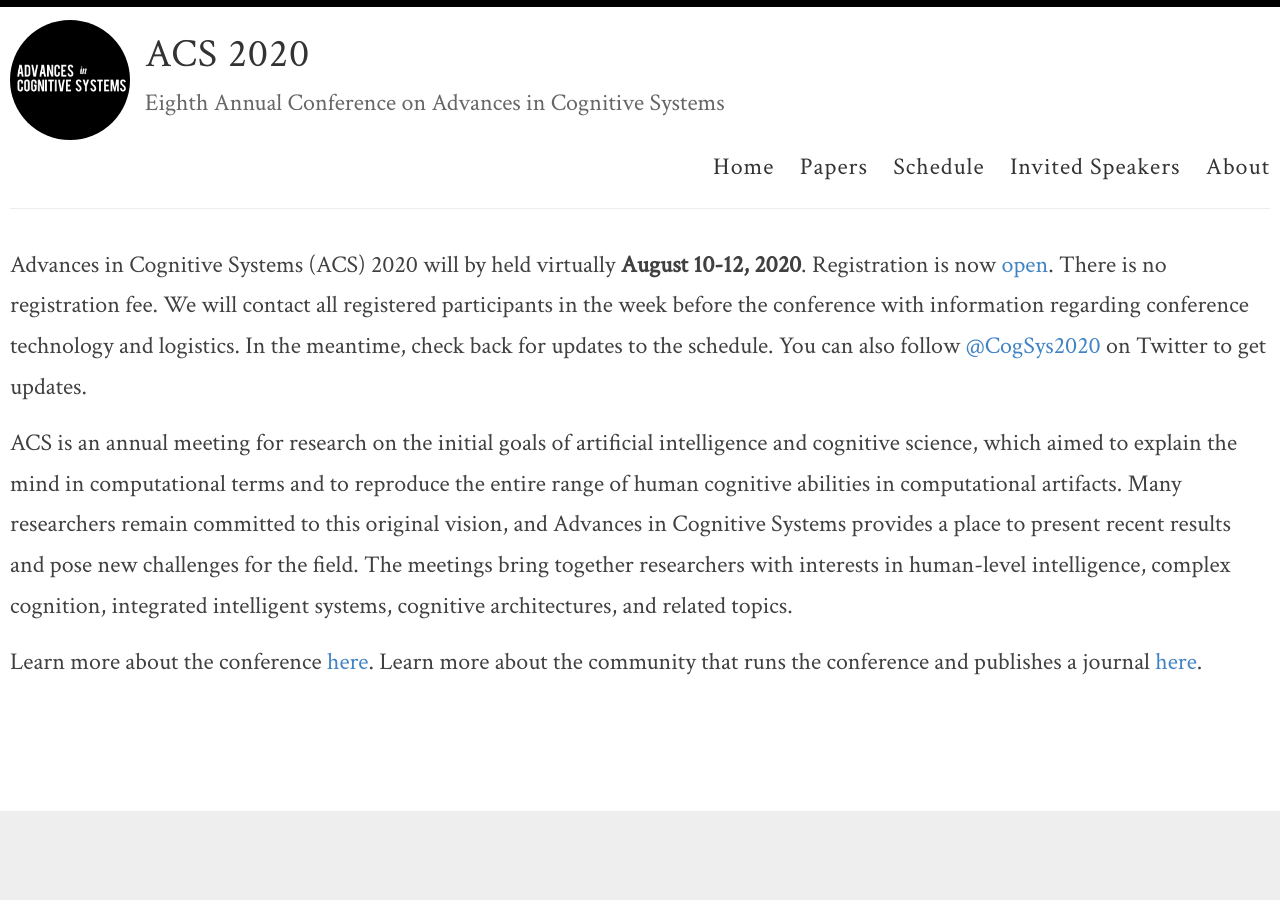
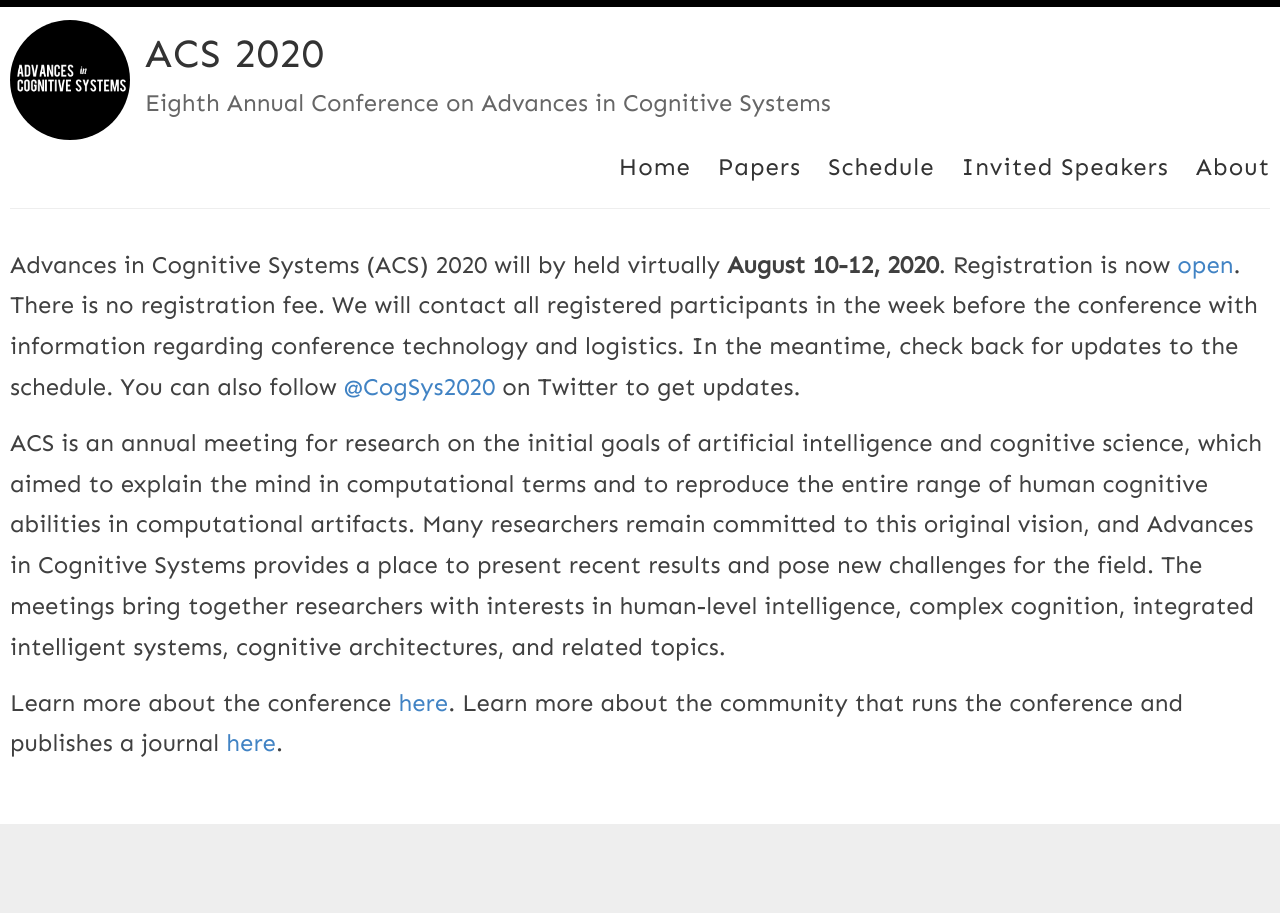
Before and after one commit to anna-reali/dc2021, a Jekyll site: the page built from index.md, in a window 1280 px wide. Built offline with Jekyll 4.4.1, drawn with Linux system fonts in a browser that asks for light colours.

Commit message:
Update style.scss

```diff
--- a/assets/style.scss
+++ b/assets/style.scss
@@ -13,7 +13,9 @@
 /* BASE RULES */
 /**************/
 
-@import url('https://fonts.googleapis.com/css2?family=Crimson+Text&display=swap');
+@import url('https://fonts.googleapis.com/css2?family=Sen&display=swap');
+
+
 
 html {
   font-size: 100%;
@@ -22,7 +24,7 @@ html {
 
 body {
   background: #fff;
-  font-family: 'Crimson Text', serif;
+  font-family: 'Sen', sans-serif;
   color: #404040;
   line-height: 1.7;
   font-weight: 400;
@@ -38,7 +40,7 @@ body {
 }
 
 h1, h2, h3, h4, h5, h6 {
-  font-family: 'Crimson Text', serif;
+  font-family: 'Sen', sans-serif;
   color: $darkerGray;
   font-weight: bold;
 
@@ -308,7 +310,7 @@ p > img {
   margin: 0;
   color: $darkGray;
   cursor: pointer;
-  font-family: 'Crimson Text', serif;
+  font-family: 'Sen', sans-serif;
   font-weight: 300;
   font-size: 40px;
   letter-spacing: 1px;
@@ -332,7 +334,7 @@ p > img {
 nav {
   float: right;
   margin-top: 23px; // @TODO: Vertically middle align
-  font-family: 'Crimson Text', serif;
+  font-family: 'Sen', sans-serif;
   font-size: 24px;
 
   @include mobile {
@@ -446,7 +448,7 @@ body:after {
 }
 
 .post h1{
-  font-family: 'Crimson Text', serif;
+  font-family: 'Sen', sans-serif;
   text-align: center;
   font-weight: bold;
   font-kerning: auto;
@@ -455,7 +457,7 @@ body:after {
 }
 
 .page h1{
-  font-family: 'Crimson Text', serif;
+  font-family: 'Sen', sans-serif;
   text-align: center;
   font-weight: bold;
   font-kerning: auto;
@@ -477,7 +479,7 @@ body:after {
 .cd-container a {
   color: #30434e;
   text-decoration: none;
-  font-family: 'Crimson Text', serif;
+  font-family: 'Sen', sans-serif;
 }
 
 .cd-container img {
@@ -485,7 +487,7 @@ body:after {
 }
 
 .cd-container h1, .cd-container h2 {
-  font-family: 'Crimson Text', serif;
+  font-family: 'Sen', sans-serif;
   font-weight: bold;
 }
 
@@ -627,7 +629,7 @@ Modules - reusable parts of our design
 }
 
 #carbonads {
-  font-family: 'Crimson Text', serif;
+  font-family: 'Sen', sans-serif;
   display: inline-block;
   overflow: hidden;
   max-width: 270px;
```
